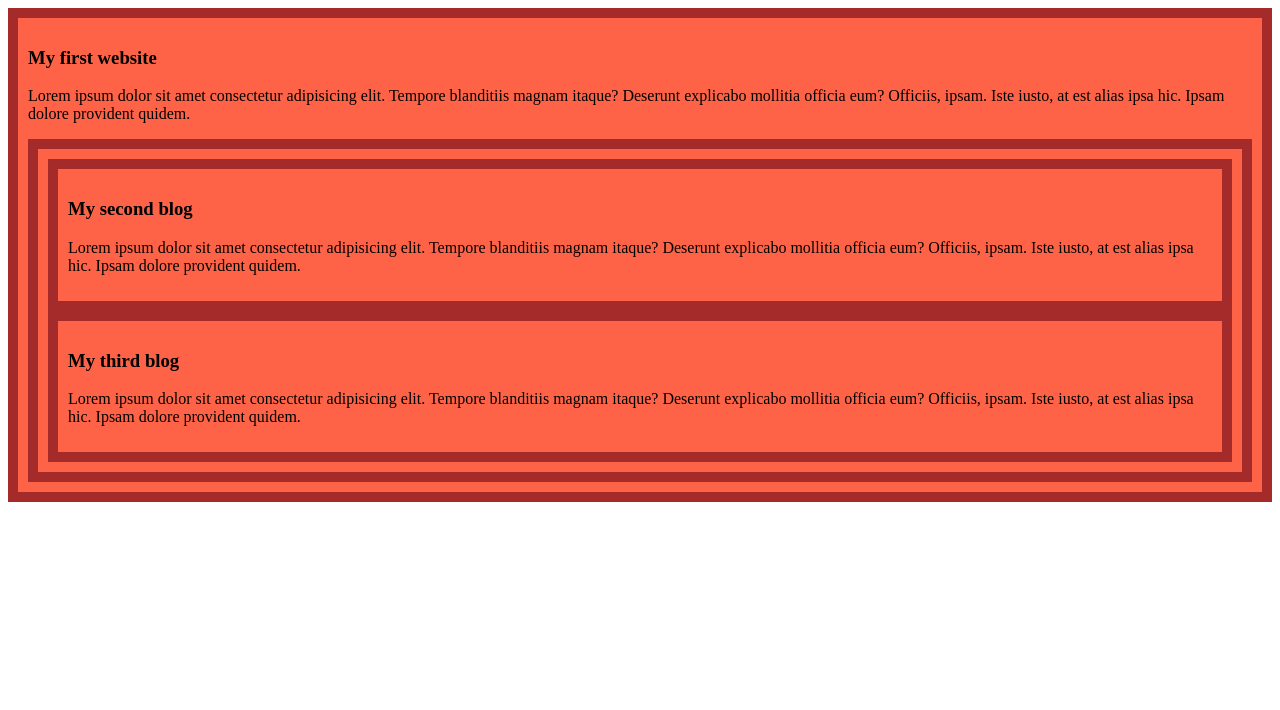
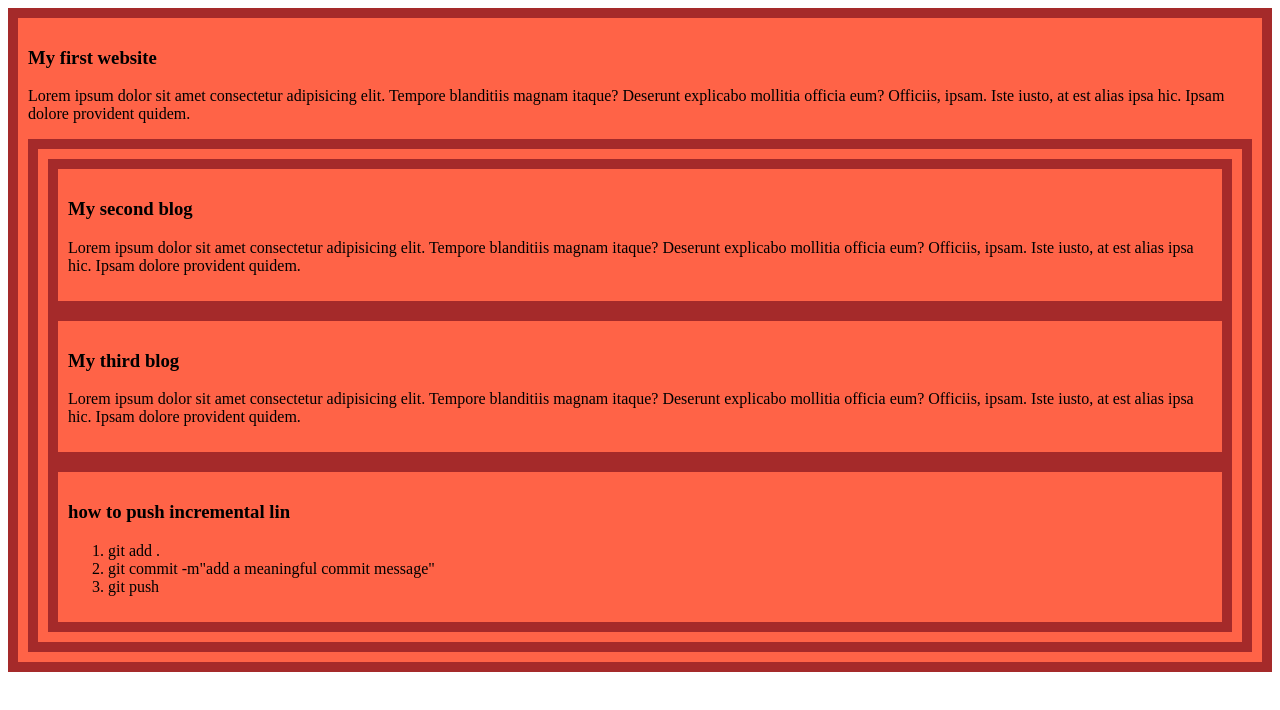
Before and after one commit to nasim-ferdous/my-simple-website, a plain HTML site: page index.html in a window 1280 px wide. Drawn offline with Linux system fonts and the light colour scheme.

Commit message:
a list to push code

```diff
--- a/index.html
+++ b/index.html
@@ -34,6 +34,14 @@
             est alias ipsa hic. Ipsam dolore provident quidem.
         </p>
     </div>
+    <div>
+        <h3>how to push incremental lin</h3>
+        <ol>
+            <li>git add .</li>
+            <li>git commit -m"add a meaningful commit message"</li>
+            <li>git push</li>
+        </ol>
+    </div>
 
 </body>
 </html>
```
